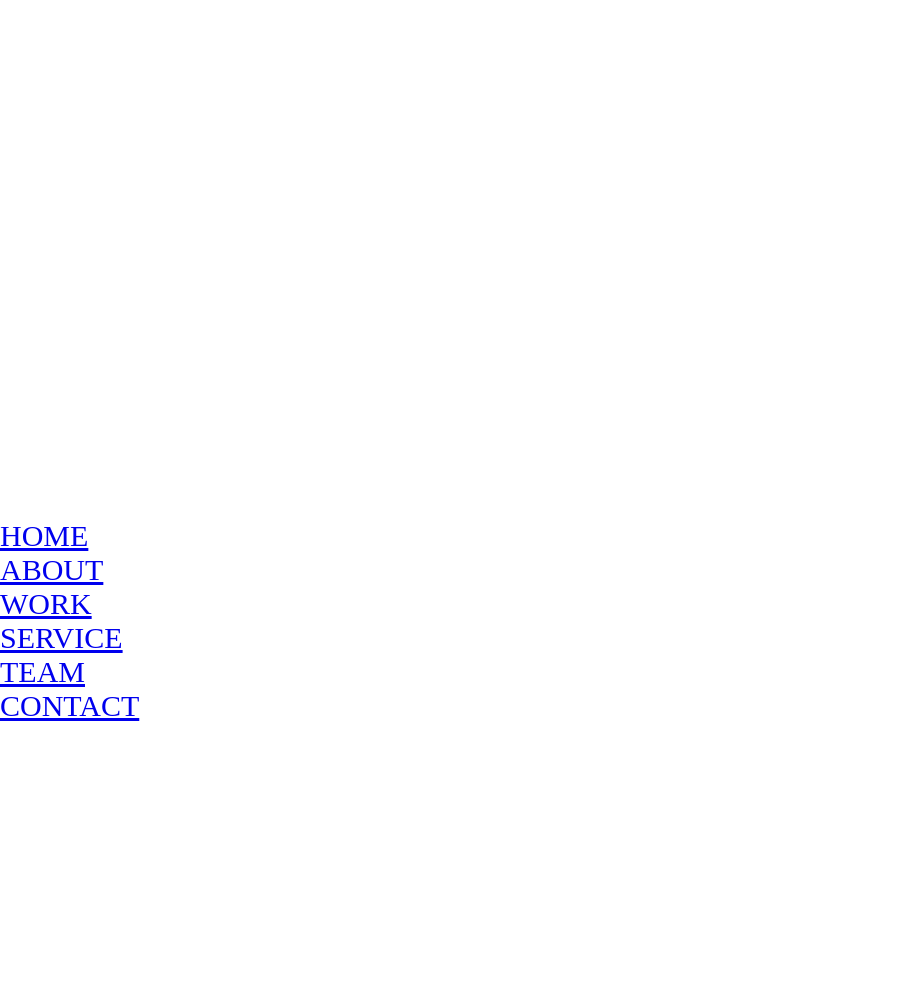
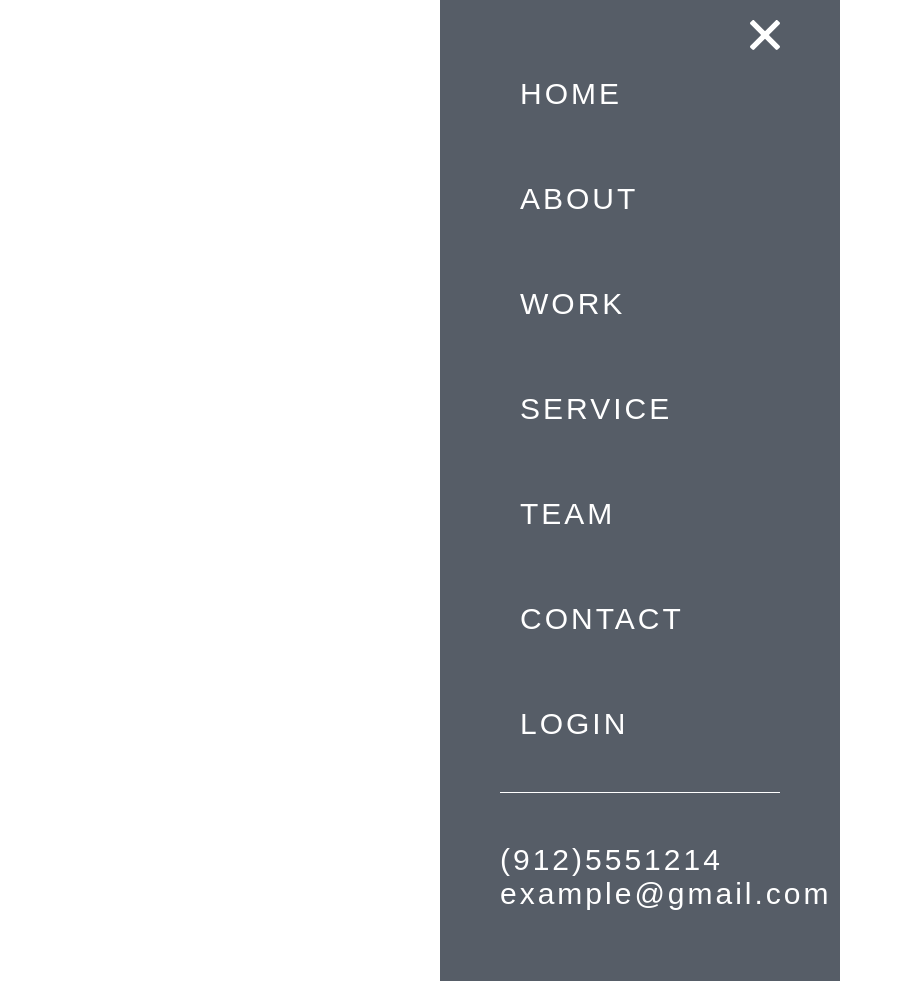
Before and after one commit to YuraSadilenko/pug, a website: page index.pug in a window 1280 px wide. Shown: the whole page, without its empty margins (0-903 px from the left). Before the commit the page ends 800 px from the top, so only its background shows below. Drawn offline with nearby package versions, Linux system fonts and the light colour scheme; files that its build step writes are made by us from their sources.

Commit message:
main section is ready

```diff
--- a/index.pug
+++ b/index.pug
@@ -6,7 +6,7 @@ html(lang="en-En")
     link(rel="stylesheet" href="css/main.css")
   body
     div.menu
-      div.menu__cancel
+      a(href="#").menu__cancel
         svg(xmlns="http://www.w3.org/2000/svg" xmlns:xlink="http://www.w3.org/1999/xlink" version="1.1" viewBox="0 0 21.9 21.9" enable-background="new 0 0 21.9 21.9" width="512px" height="512px").menu__cancel.menu__cancel--icon
           path(d="M14.1,11.3c-0.2-0.2-0.2-0.5,0-0.7l7.5-7.5c0.2-0.2,0.3-0.5,0.3-0.7s-0.1-0.5-0.3-0.7l-1.4-1.4C20,0.1,19.7,0,19.5,0  c-0.3,0-0.5,0.1-0.7,0.3l-7.5,7.5c-0.2,0.2-0.5,0.2-0.7,0L3.1,0.3C2.9,0.1,2.6,0,2.4,0S1.9,0.1,1.7,0.3L0.3,1.7C0.1,1.9,0,2.2,0,2.4  s0.1,0.5,0.3,0.7l7.5,7.5c0.2,0.2,0.2,0.5,0,0.7l-7.5,7.5C0.1,19,0,19.3,0,19.5s0.1,0.5,0.3,0.7l1.4,1.4c0.2,0.2,0.5,0.3,0.7,0.3  s0.5-0.1,0.7-0.3l7.5-7.5c0.2-0.2,0.5-0.2,0.7,0l7.5,7.5c0.2,0.2,0.5,0.3,0.7,0.3s0.5-0.1,0.7-0.3l1.4-1.4c0.2-0.2,0.3-0.5,0.3-0.7  s-0.1-0.5-0.3-0.7L14.1,11.3z" fill="#FFFFFF")
       - var items = ['HOME', 'ABOUT', 'WORK', 'SERVICE', 'TEAM', 'CONTACT'];
@@ -14,3 +14,16 @@ html(lang="en-En")
         each item in items
           li.menu__item
             a(href="#").menu__link=item
+        li.menu__item
+          - var user = {log: 'LOGIN'}
+          - var authorized = false
+          #user
+            if user.log
+              a(href="#").menu__link=user.log
+            else if authorized
+              a(href="#").menu__link  logout
+            else
+              a(href="#").menu__link login/logout
+        div.menu__footer
+          a(href="tel.9125551214").menu__link.menu__link--footer (912)5551214
+          a(href="#").menu__link.menu__link--footer example@gmail.com
--- a/scss/_reset.scss
+++ b/scss/_reset.scss
@@ -7,3 +7,10 @@
 html {
   font-size: 10px;
 }
+
+body {
+  height: 100vh;
+  display: flex;
+  align-items: center;
+  align-self: center;
+}
--- a/scss/_style.scss
+++ b/scss/_style.scss
@@ -1,3 +1,58 @@
 .menu {
+  display: flex;
+  flex-direction: column;
+  margin: auto;
+  width: 40rem;
+  padding: 2rem 6rem;
+  text-align: justify;
   font-size: 3rem;
+  font-weight: 100;
+  font-family: Arial, Helvetica, sans-serif;
+  background-color: #565d67;
+
+  &__cancel {
+    align-self: flex-end;
+
+    &--icon {
+      width: 3rem;
+      height: 3rem;
+      transition: all .3s;
+      outline: none;
+
+      &:hover {
+        transform: scale(1.1);
+      }
+    }
+  }
+
+  &__item {
+    display: block;
+    padding: 2rem;
+    list-style: none;
+    margin-bottom: 3rem;
+    border-bottom: 1px solid transparent;
+    cursor: pointer;
+    transition: .3s;
+
+    &:hover {
+      border-bottom: 1px solid #fff;
+      transform: translateY(-.5rem);
+    }
+  }
+
+  &__link {
+    text-decoration: none;
+    text-transform: uppercase;
+    letter-spacing: .3rem;
+    color: #fff;
+
+    &--footer {
+      text-transform: lowercase;
+    }
+  }
+
+  &__footer {
+    border-top: 1px solid #fff;
+    padding: 5rem 0;
+  }
 }
```
Also changed, not shown: css/main.css, index.html.
